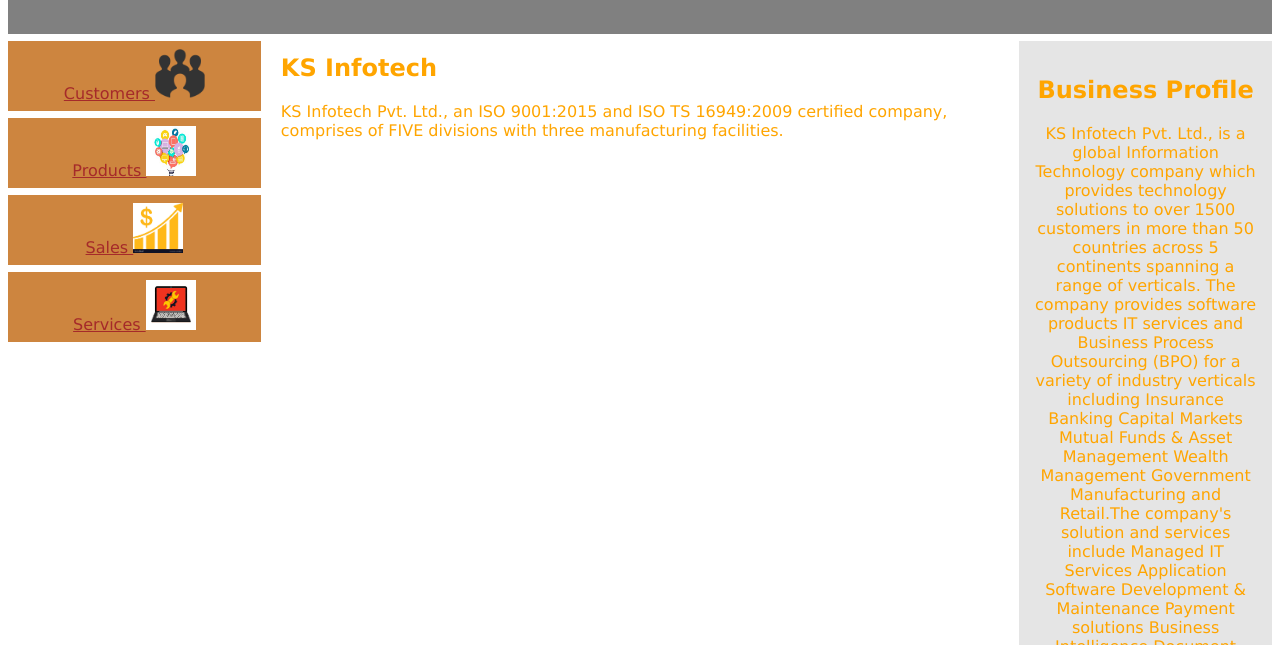
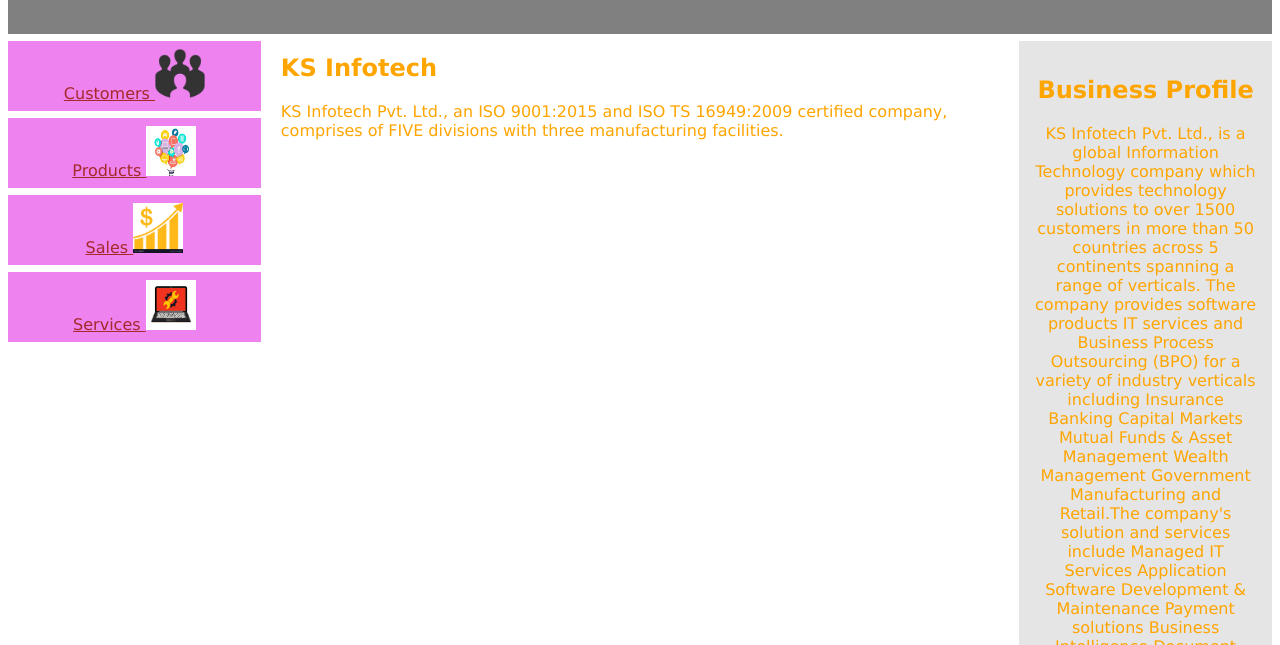
Before and after one commit to allasani/mysite, a plain HTML site: page index.html in a window 1280 px wide. Shown: the part 155-800 px from the top of the page. Drawn offline with Linux system fonts and the light colour scheme.

Commit message:
Menu edited

```diff
--- a/css/index.css
+++ b/css/index.css
@@ -11,7 +11,7 @@
 }
 
 .menu a {
-  background-color:peru;
+  background-color: violet;
   padding: 8px;
   margin-top: 7px;
   display: block;
```
